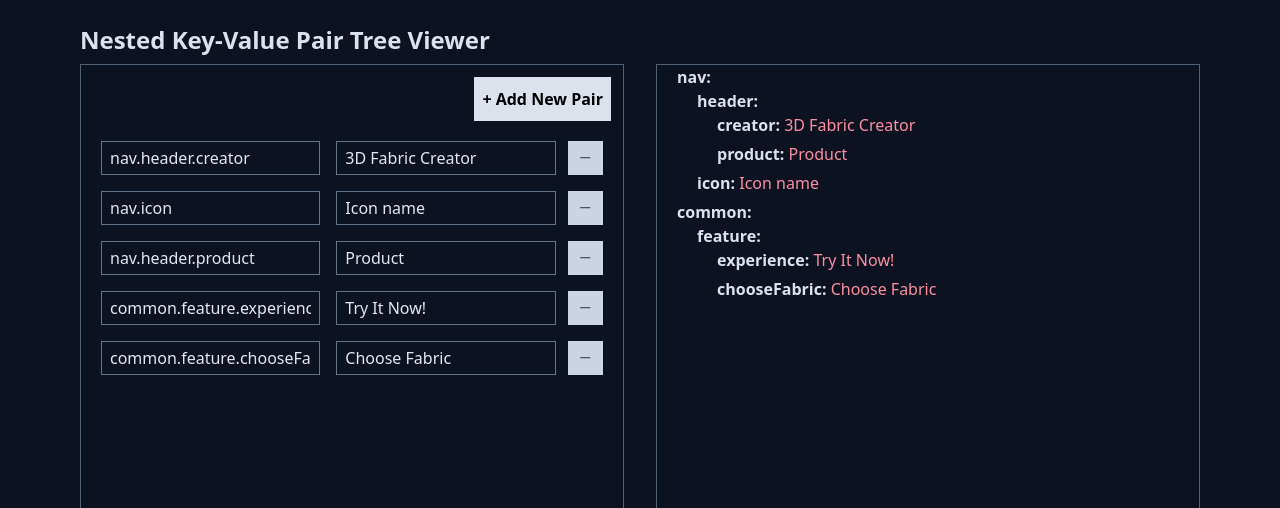
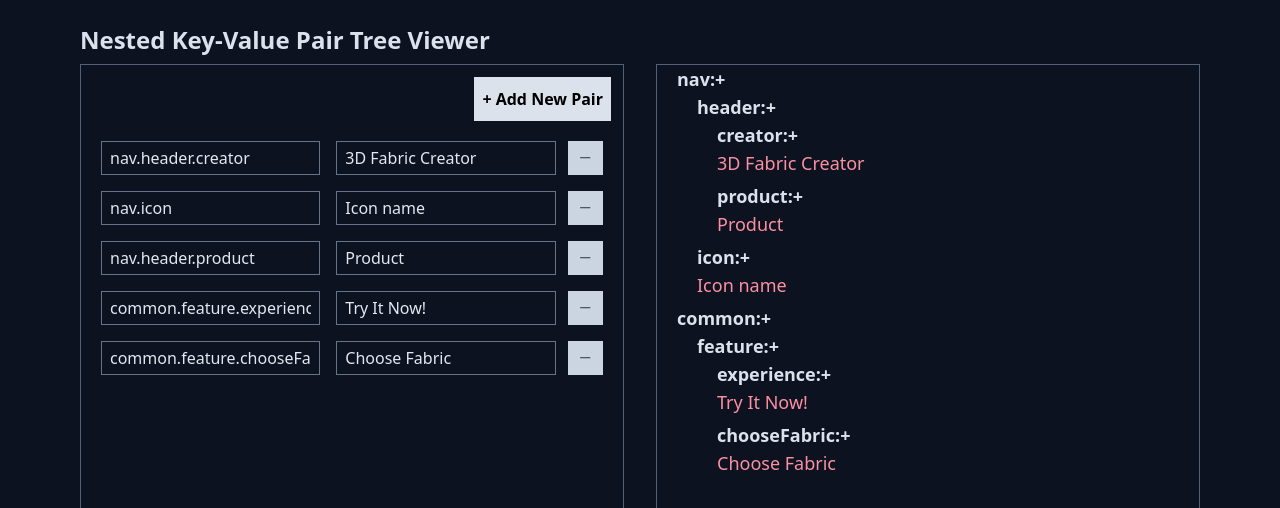
Before and after one commit to JiangShuuu/frontier_cool_2023, a Vue app in the folder 02/: page / in a window 1280 px wide. Shown: the top 508 px of the page. Built offline with nearby package versions, Linux system fonts and the light colour scheme.

Commit message:
upd recursive toggle

```diff
--- a/02/src/components/RightCard/RecursiveComponent.vue
+++ b/02/src/components/RightCard/RecursiveComponent.vue
@@ -1,12 +1,14 @@
 <template>
-  <div class="recursive-component">
+  <div class="recursive-component text-lg">
     <div v-for="(value, key) in data" :key="key" class="recursive-component__item">
-      <span v-if="isNumber(key)" class="recursive-component__key">
-        {{ key }}:
+      <span v-if="isNumber(key)" class="recursive-component__key flex">
+        {{ key }}: <p @click="toggleOpen()">+</p>
       </span>
       <span class="recursive-component__value">
         <template v-if="isObject(value)">
-          <RecursiveComponent :data="value" :level="level + 1" />
+          <template v-if="isOpen">
+            <RecursiveComponent :data="value" :level="level + 1" />
+          </template>
         </template>
         <template v-else>
           <span class="text-pink">{{ value }}</span>
@@ -17,10 +19,17 @@
 </template>
 
 <script setup lang="ts">
+import { ref } from 'vue'
 const props = defineProps({
   data: { required: true },
   level: { type: Number, required: false, default: 0},
 });
+
+const isOpen = ref(true)
+
+const toggleOpen = () => {
+  isOpen.value = !isOpen.value
+}
 
 const isNumber = (type:any) => {
   return typeof type !== 'number'
```
